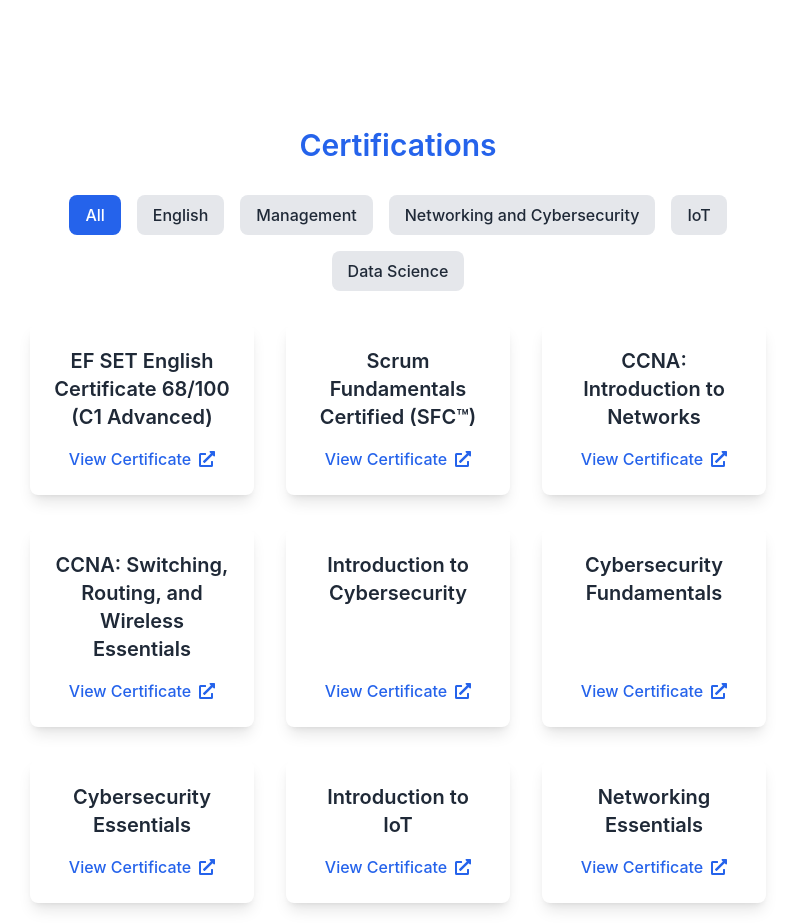
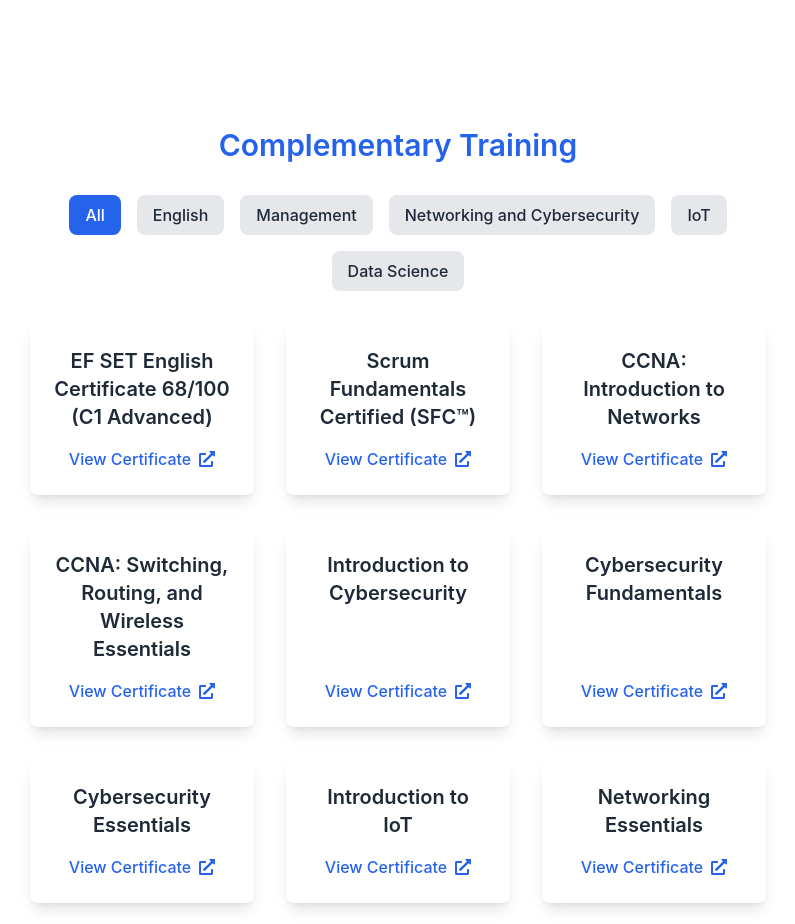
Before and after one commit to FabsCR/dev-portfolio-fabs, a Next.js app: page / in a window 1280 px wide. Shown: the part 2540-3464 px from the top of the page, without its empty margins (242-1037 px from the left). Built offline with nearby package versions, Linux system fonts and the light colour scheme; what @radix-ui/themes would draw is missing.

Commit message:
chore: rename title

```diff
--- a/src/components/Certifications.tsx
+++ b/src/components/Certifications.tsx
@@ -65,7 +65,7 @@
         viewport={{ once: true }}
         transition={{ duration: 1.5, ease: "easeOut" }}
       >
-        Certifications
+        Complementary Training
       </motion.h2>
 
       <div className="flex flex-wrap justify-center gap-4 mb-8">
```
